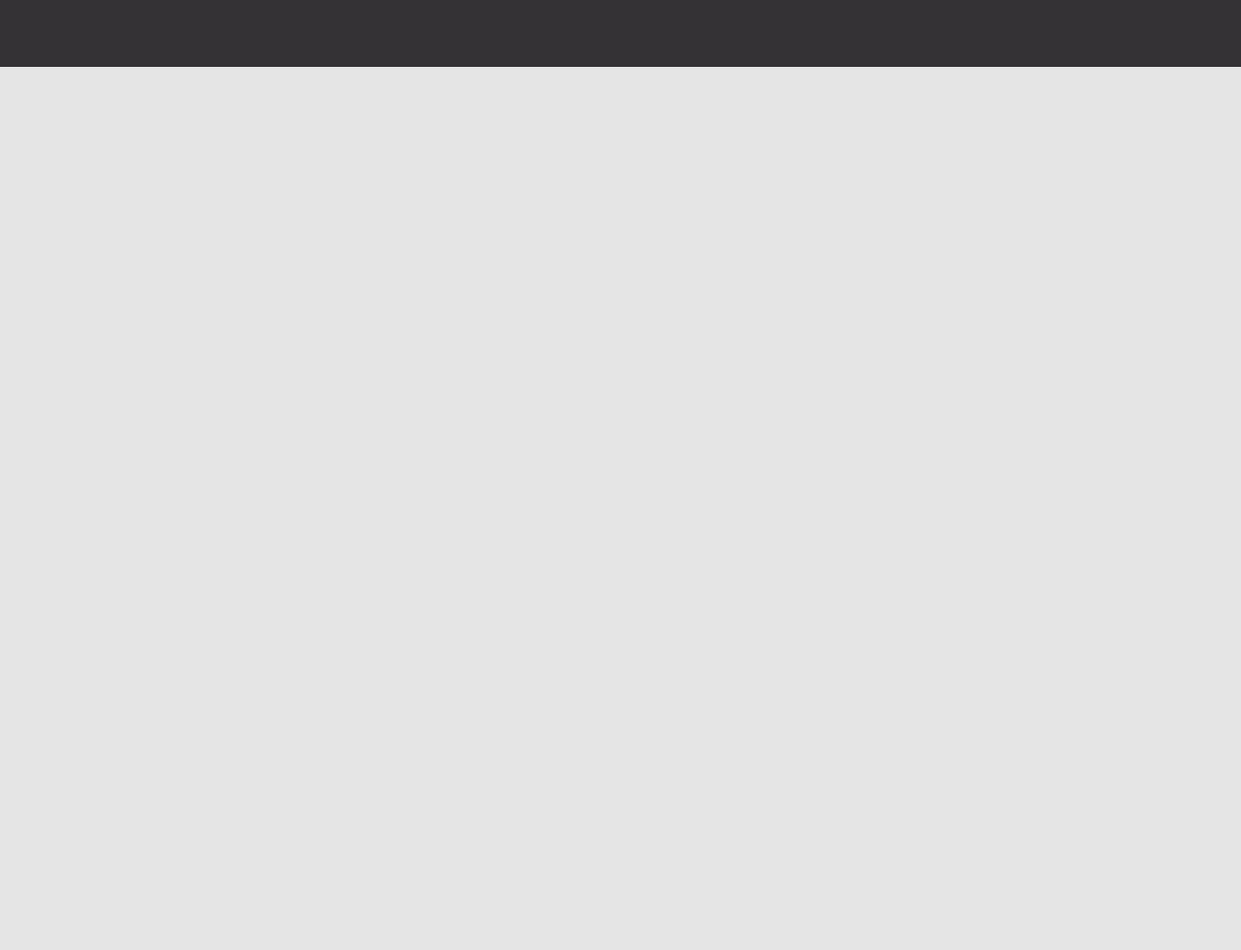
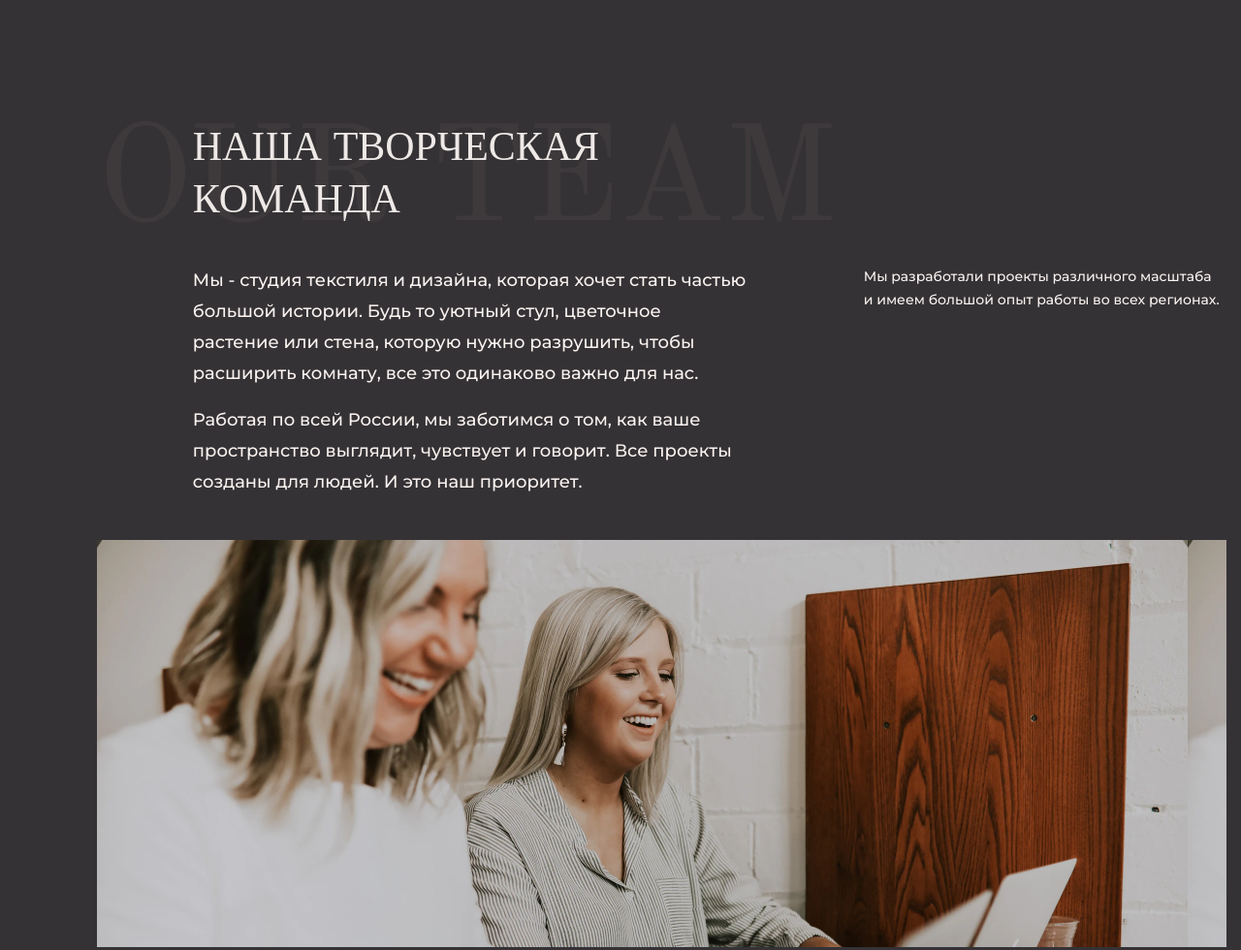
Before and after one commit to Igorflex/Abojur, a plain HTML site: page index.html in a window 1280 px wide. Shown: the part 5420-6400 px from the top of the page at 97% size. Drawn offline with nearby package versions, Linux system fonts and the light colour scheme.

Commit message:
Add team section (for big screen)

```diff
--- a/css/style.css
+++ b/css/style.css
@@ -631,3 +631,25 @@ section.dark-bg {
 	grid-row: 4/5;
 }
 /* End Mission Section */
+
+/* Team Section */
+.team .container {
+	padding-top: 2.8rem;
+	padding-bottom: 6.7rem;
+}
+.team .container  .heading-wrapper {
+	margin-bottom: 1.3rem;
+}
+.team .container > p {
+	grid-column: 2/8;
+}
+.team .container .aside {
+	grid-column: 9/-1;
+	font-size: 0.78rem;
+	line-height: 1.34rem;
+}
+.team .team-img {
+	grid-column: 1/-1;
+	margin-top: 2rem;
+}
+/* End Team Section */
--- a/index.html
+++ b/index.html
@@ -167,6 +167,18 @@
 				<img class="small-img" src="img/mission-small-img.jpg" alt="">
 			</div>
 		</section>
+		<section class="team dark-bg">
+			<div class="container">
+				<div class="heading-wrapper">
+					<p class="subtitle">Our team</p>
+					<h2>Наша творческая<br> команда</h2>
+				</div>
+				<p>Мы - студия текстиля и дизайна, которая хочет стать частью большой истории. Будь то уютный стул, цветочное растение или стена, которую нужно разрушить, чтобы расширить комнату, все это одинаково важно для нас.</p>
+				<p class="aside">Мы разработали проекты различного масштаба<br> и имеем большой опыт работы во всех регионах. </p>
+				<p>Работая по всей России, мы заботимся о том, как ваше пространство выглядит, чувствует и говорит. Все проекты созданы для людей. И это наш приоритет.</p>
+				<img class="team-img" src="img/team.jpg" alt="">
+			</div>
+		</section>
 	</main>
 	<footer class="page-footer">
 
```
Also changed, not shown: img/team.jpg (added).
